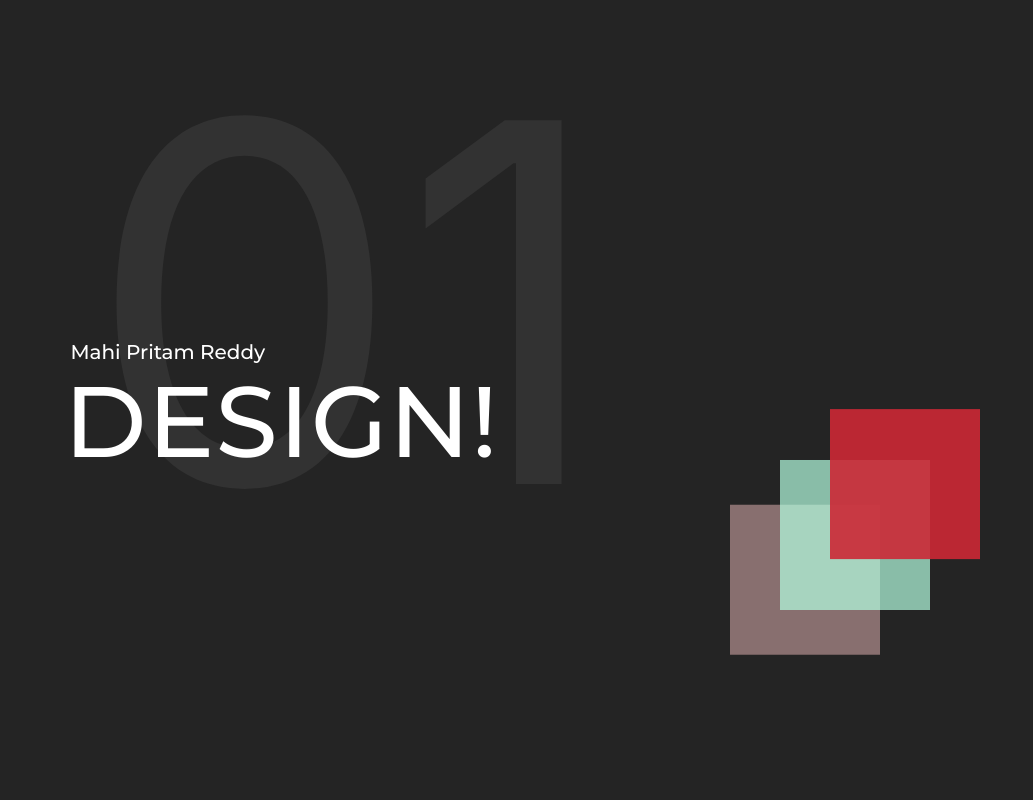
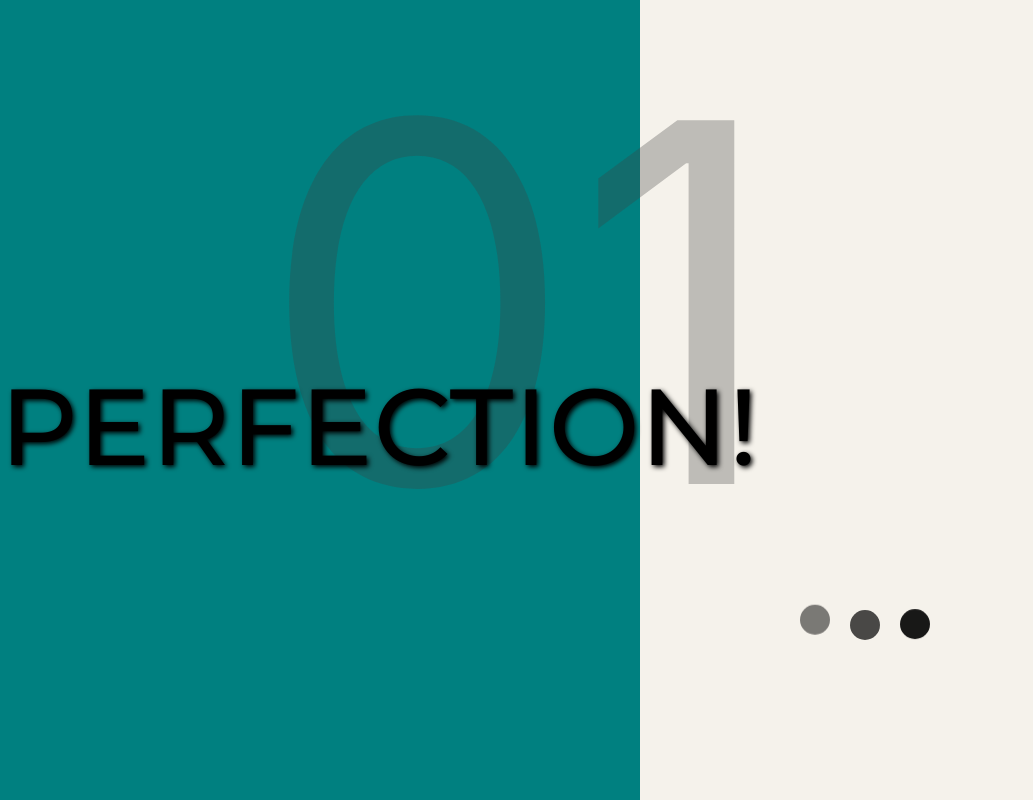
Before and after one commit to Moonlightsculptor88/Portfolio, a React (Create React App) app: page / in a window 1280 px wide. Shown: the whole page, without its empty margins (0-1033 px from the left). Built offline with nearby package versions, Linux system fonts and the light colour scheme.

Commit message:
update css

```diff
--- a/src/App.js
+++ b/src/App.js
@@ -22,28 +22,32 @@ function App() {
     return (
       <div className="container">
                 <section className="main-body" >
-                    <p className="name">Mahi Pritam Reddy</p>
-                    <h1>Design!</h1>
+
+                    <h1></h1>
                     <p className="amazing">Amazing</p>
                     <p className="floating-number">01</p>
                     <div className="box1"></div>
                     <div className="box2"></div>
                     <div className="box3"></div>
+                    <div className="first-half">
+                    </div>
                 </section>
           <section className="about-me">
-              <h1 >About me</h1>
+              <h1 ref={ref} class={ inView ? "h1-animation" : null} >About me</h1>
               <p  ref={ref} class={  inView ? "opacity"  : null }  className="introduction">
                   <div ref={ref} class={  inView ? "before"  : null } >
 
                   </div>
                   Hello, my name is Preetham.
                   <div ref={ref} class={  inView ? "after"  : null } >
-
                   </div>
               </p>
+              <div className="second-half"></div>
 
           </section>
-          <section><p>Hello</p></section>
+          <section>
+              <div className="first-half"></div>
+              </section>
 
       </div>
   );
--- a/src/index.scss
+++ b/src/index.scss
@@ -37,11 +37,28 @@ body::-webkit-scrollbar {
         display: flex;
         overflow: hidden;
         scroll-snap-align: start;
+        position: relative;
+
+        .first-half{
+            width: 50vw;
+            height: 100vh;
+            background: teal;
+        }
+        .second-half{
+            width: 50vw;
+            height: 100vh;
+            background: teal;
+            position: absolute;
+            right: 0;
+            z-index: 0;
+        }
 
         &:nth-of-type(1){
             position: relative;
             box-sizing: border-box;
-            background-color: #242424;
+            background-color: #F5F2EB;
+
+
     }
         &:nth-of-type(2){
             background-color: #F5F2EB;
@@ -55,16 +72,29 @@ body::-webkit-scrollbar {
                 text-transform: uppercase;
                 writing-mode: vertical-rl;
                 margin: auto 0;
+                transform: translateX(-8rem);
             }
+            .h1-animation{
+                animation: slide-in-left 2s forwards ;
+                opacity: 0;
+            }
+            @keyframes slide-in-left {
+                to{
+                    transform: translateX(0rem);
+                    opacity: 1;
+                }
+            }
+
             p {
                     font-family: 'Source Code Pro', monospace;
                     color: black;
                     margin: auto 20px;
-                    font-size: 2.5rem;
+                    font-size: 2rem;
                     position: relative;
                     opacity: 0;
-                font-weight: 600;
+                    font-weight: 600;
         }
+
 
             .before,
             .after{
@@ -79,16 +109,16 @@ body::-webkit-scrollbar {
                 background-color: #F5F2EB;
                 animation:
                         typewriter 4s steps(27)  forwards ;
-                animation-delay: 1s;
+                animation-delay: 2s;
             }
 
             .after{
                 width: 0.125em;
                 background-color: black;
                 animation:
-                        typewriter 4s steps(27) 2s forwards,
+                        typewriter 4s steps(27)  forwards,
                         typewriter-blink 700ms steps(27) infinite;
-                animation-delay: 1s,  0s;
+                animation-delay: 2s,  0s;
             }
             .opacity{
 
@@ -116,7 +146,7 @@ body::-webkit-scrollbar {
             }
         }
         &:nth-of-type(3){
-            background-color: #242424;
+            background-color: #F5F2EB;
             color: white;
             box-sizing: border-box;
         }
@@ -143,20 +173,83 @@ body::-webkit-scrollbar {
     font-family: 'Montserrat', sans-serif;
 }
 
-.main-body h1{
+.main-body h1::before{
+    content: 'Design!';
     margin: 0;
     padding: 0;
     position: absolute;
-    color: white;
+    color: black;
     font-family: 'Montserrat', sans-serif;
-    font-size: 100px;
+    font-size: 4.5em;
     font-weight: 400;
     letter-spacing: 1px;
-    left: 5%;
     top:45vh;
     text-transform: uppercase;
+    text-shadow: 2px 2px 5px #000;
     z-index: 1;
-    animation: come-in 2s;
+    animation:
+            come-in 2s ease,
+            change-text 7s infinite ease 2s ;
+    ;
+}
+
+@keyframes change-text {
+    1%{
+        content: "#1";
+    }
+    2%{
+        content: "#1DE";
+    }
+    3%{
+        content: "!$%^"
+    }
+    4%{
+        content: "!P#E%"
+    }
+    5%{
+        content: "!IBV#E%"
+    }
+    6%{
+        content:"!ECTIO" ;
+    }
+    7%{
+        content: "SBIEUV";
+     }
+    8%{
+        content: "P&R%E*TI";
+    }
+    9%{
+        content: "PERFECTION!";
+    }
+    50%{
+        content: "PERFECTION!";
+    }
+    51%{
+        content: "BOCHIBF";
+    }
+    52%{
+        content: "P&R%E*TI";
+    }
+    53%{
+        content: "SBIEUV";
+    }
+    54%{
+        content:"!ECTIO" ;
+    }
+    55%{
+        content: "!IBV#E%"
+    }
+    56%{
+        content: "!P#E%"
+    }
+    57%{
+        content: "!$%^"
+    }
+    58%{
+        content: "DESIGN!";
+    }
+
+
 }
 
 @keyframes come-in {
@@ -171,9 +264,9 @@ body::-webkit-scrollbar {
     position: absolute;
     font-size: 500px;
     color: #404040;
-    right: 0;
+    left: 0;
     top: 0;
-    opacity: 0.5;
+    opacity: 0.3;
     transform: translateX(10%);
     animation: float 4s forwards ;
     cursor: default;
@@ -181,10 +274,10 @@ body::-webkit-scrollbar {
 
 @keyframes float {
     from{
-        transform: translateX(100%);
+        transform: translateX(300%);
     }
     to{
-        transform: translateX(-130%);
+        transform: translateX(50%);
     }
 }
 
@@ -216,15 +309,20 @@ body::-webkit-scrollbar {
 }
 
 .box1, .box2, .box3{
-    height: 150px;
-    width: 150px;
+    height: 30px;
+    width: 30px;
     position: absolute;
-    transform: translateX(400%);
+    border-radius: 50%;
+    transform: translateX(1700%);
+    display: flex;
+    align-items: center;
+    justify-content: center;
+    background: black;
 }
 
 @keyframes box {
     from{
-        transform: translateX(400%);
+        transform: translateX(1700%);
     }
     to{
         transform: translateX(0%);
@@ -232,33 +330,34 @@ body::-webkit-scrollbar {
 
 }
 
+
+
 .box1{
     opacity: 0.5;
-    top: 500px;
-    right: 400px;
+    top: 600px;
+    right: 450px;
     animation: box 2s forwards, jump 1.5s infinite ;
     animation-delay: 1s, 3s;
-    background-color: #ebbab9;
+
 }
 
 .box2{
     opacity: 0.7;
-    top: 450px;
-    right: 350px;
+    top: 600px;
+    right: 400px;
     animation: box 2s forwards, jump 1.5s infinite ;
     animation-delay: 1.25s , 3.25s;
-    background-color: #b5ffe1;
+
 }
 
 .box3{
     opacity: 0.9;
-    top: 400px;
-    right: 300px;
+    top: 600px;
+    right: 350px;
     animation: box 2s forwards, jump 1.5s infinite ;
     animation-delay: 1.5s , 3.5s;
-    //animation: jump 2s infinite ;
-    //animation-delay: 3s;
-    background-color: #cc2936;
+
+
 }
 
 @keyframes jump {
```
